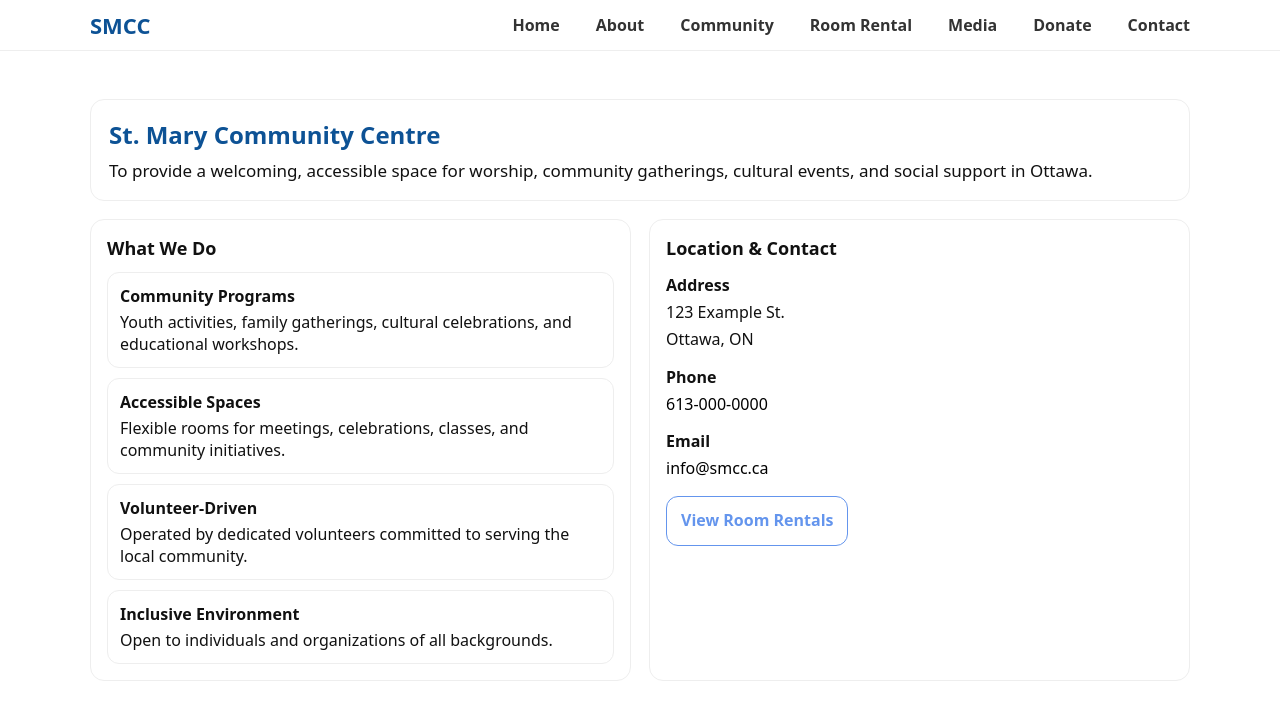
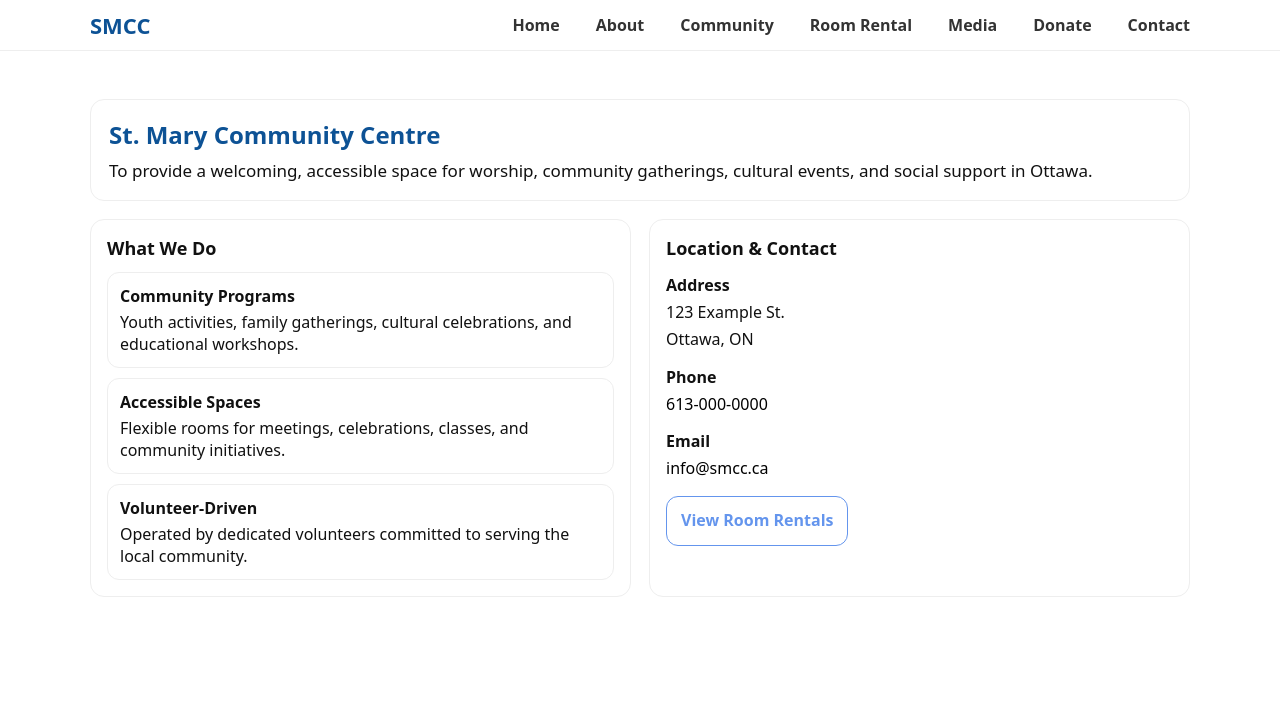
Before and after one commit to nsamaan18/SMCCRental, a Jekyll site: the page built from _pages/about.md, in a window 1280 px wide. Shown: the top 720 px of the page. Built offline with Jekyll 4.4.1, drawn with Linux system fonts in a browser that asks for light colours.

Commit message:
Remove 'Inclusive Environment' from about page
Removed 'Inclusive Environment' section from about page.

```diff
--- a/_pages/about.md
+++ b/_pages/about.md
@@ -14,8 +14,6 @@ highlights:
     text: "Flexible rooms for meetings, celebrations, classes, and community initiatives."
   - title: Volunteer-Driven
     text: "Operated by dedicated volunteers committed to serving the local community."
-  - title: Inclusive Environment
-    text: "Open to individuals and organizations of all backgrounds."
 
 address_line: "Ottawa, ON"
 street_line: "123 Example St."
```
